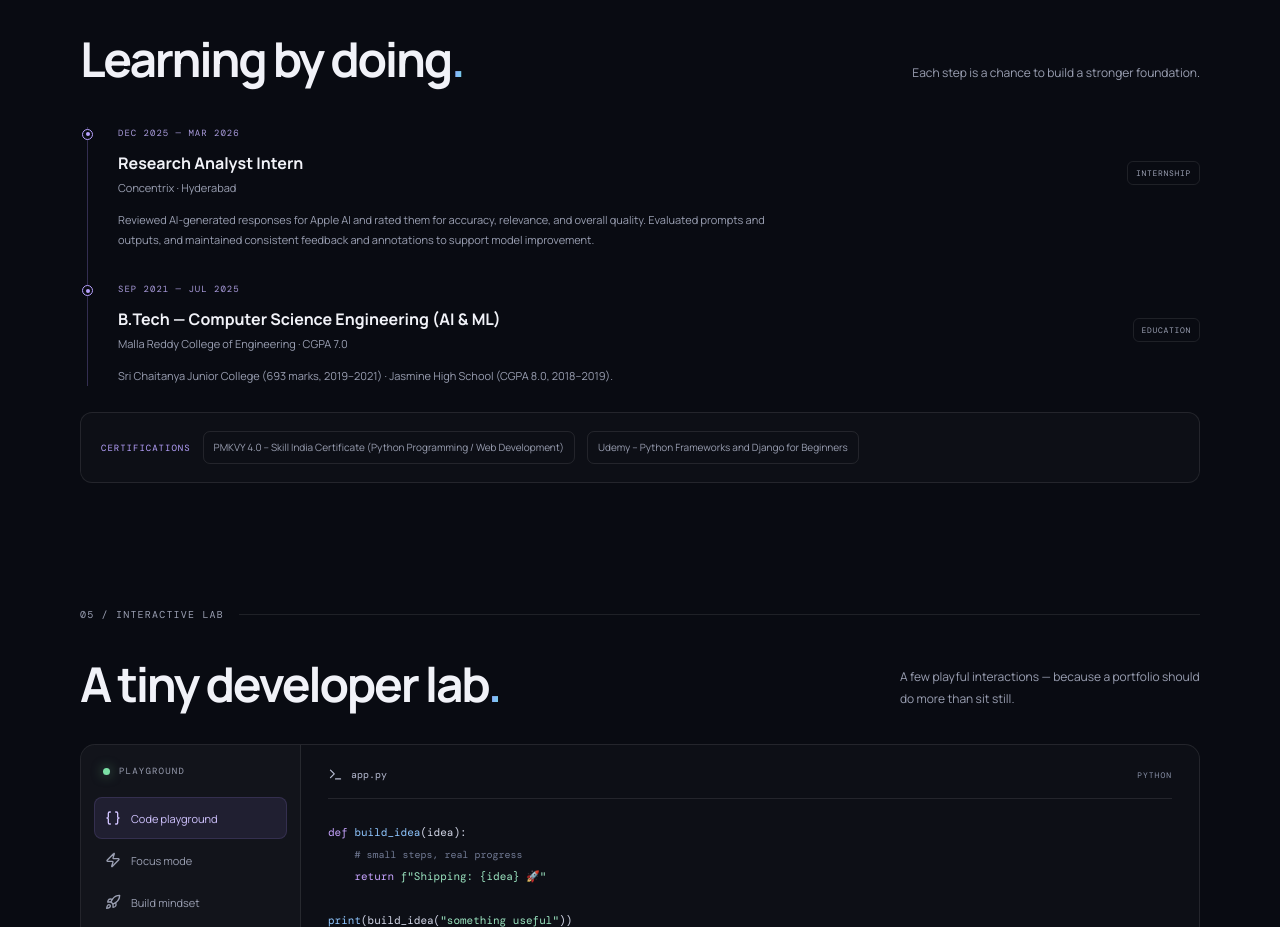
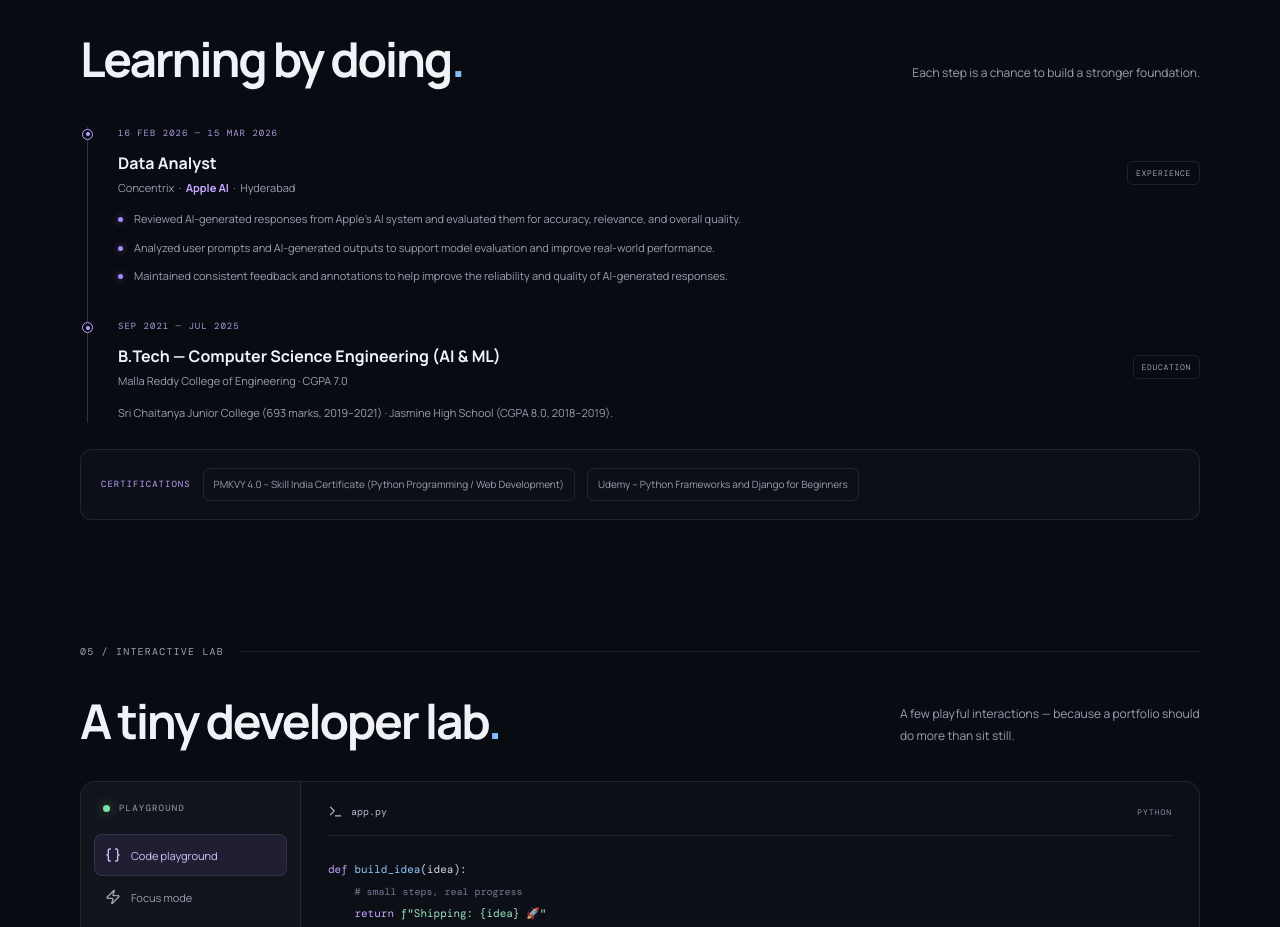
Before and after one commit to ramsivaji/myprofile, a React (Vite) app: page / in a window 1280 px wide. Shown: the part 3120-4047 px from the top of the page. Built offline with nearby package versions, Linux system fonts and the light colour scheme.

Commit message:
feat: update Journey section — Data Analyst at Concentrix (Apple AI)

```diff
--- a/src/main.jsx
+++ b/src/main.jsx
@@ -179,7 +179,22 @@ function App() {
         <section className="section-wrap experience-section">
           <Reveal><div className="section-kicker"><span>04 / JOURNEY</span><span className="kicker-line" /></div><div className="section-heading-row"><h2>Learning by doing<span className="gradient-text">.</span></h2><p>Each step is a chance to build a stronger foundation.</p></div></Reveal>
           <div className="timeline">
-            <Reveal className="timeline-item"><div className="timeline-marker"><span /></div><div className="timeline-date">DEC 2025 — MAR 2026</div><div className="timeline-main"><div><h3>Research Analyst Intern</h3><p className="timeline-org">Concentrix · Hyderabad</p></div><span className="timeline-pill">INTERNSHIP</span></div><p className="timeline-description">Reviewed AI-generated responses for Apple AI and rated them for accuracy, relevance, and overall quality. Evaluated prompts and outputs, and maintained consistent feedback and annotations to support model improvement.</p></Reveal>
+            <Reveal className="timeline-item">
+              <div className="timeline-marker"><span /></div>
+              <div className="timeline-date">16 FEB 2026 — 15 MAR 2026</div>
+              <div className="timeline-main">
+                <div>
+                  <h3>Data Analyst</h3>
+                  <p className="timeline-org">Concentrix &nbsp;·&nbsp; <span className="timeline-client">Apple AI</span> &nbsp;·&nbsp; Hyderabad</p>
+                </div>
+                <span className="timeline-pill">EXPERIENCE</span>
+              </div>
+              <ul className="timeline-bullets">
+                <li>Reviewed AI-generated responses from Apple's AI system and evaluated them for accuracy, relevance, and overall quality.</li>
+                <li>Analyzed user prompts and AI-generated outputs to support model evaluation and improve real-world performance.</li>
+                <li>Maintained consistent feedback and annotations to help improve the reliability and quality of AI-generated responses.</li>
+              </ul>
+            </Reveal>
             <Reveal delay={.12} className="timeline-item"><div className="timeline-marker"><span /></div><div className="timeline-date">SEP 2021 — JUL 2025</div><div className="timeline-main"><div><h3>B.Tech — Computer Science Engineering (AI & ML)</h3><p className="timeline-org">Malla Reddy College of Engineering · CGPA 7.0</p></div><span className="timeline-pill">EDUCATION</span></div><p className="timeline-description">Sri Chaitanya Junior College (693 marks, 2019–2021) · Jasmine High School (CGPA 8.0, 2018–2019).</p></Reveal>
           </div>
           <div className="certifications-strip"><span className="certification-label">CERTIFICATIONS</span><span>PMKVY 4.0 – Skill India Certificate (Python Programming / Web Development)</span><span>Udemy – Python Frameworks and Django for Beginners</span></div>
```
Also changed, not shown: src/styles.css.
